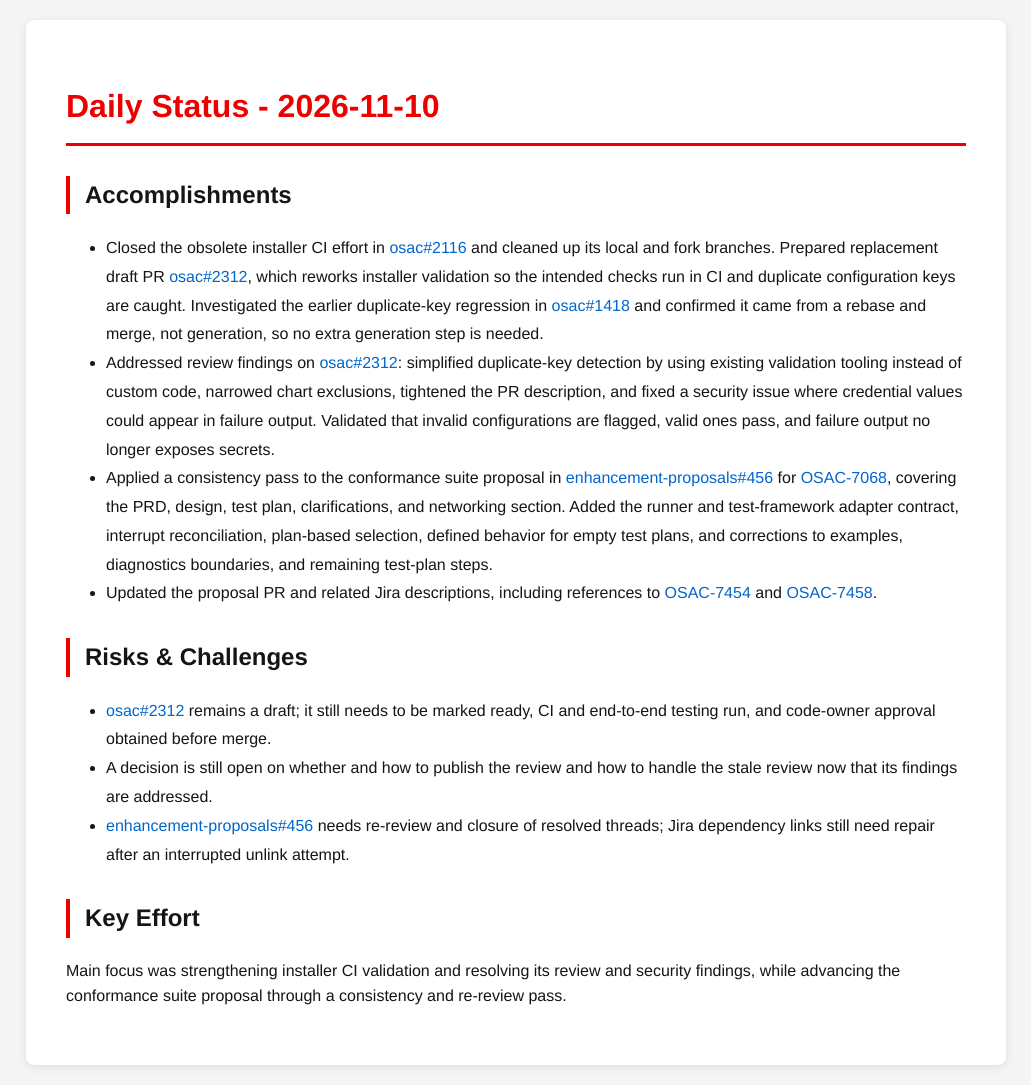
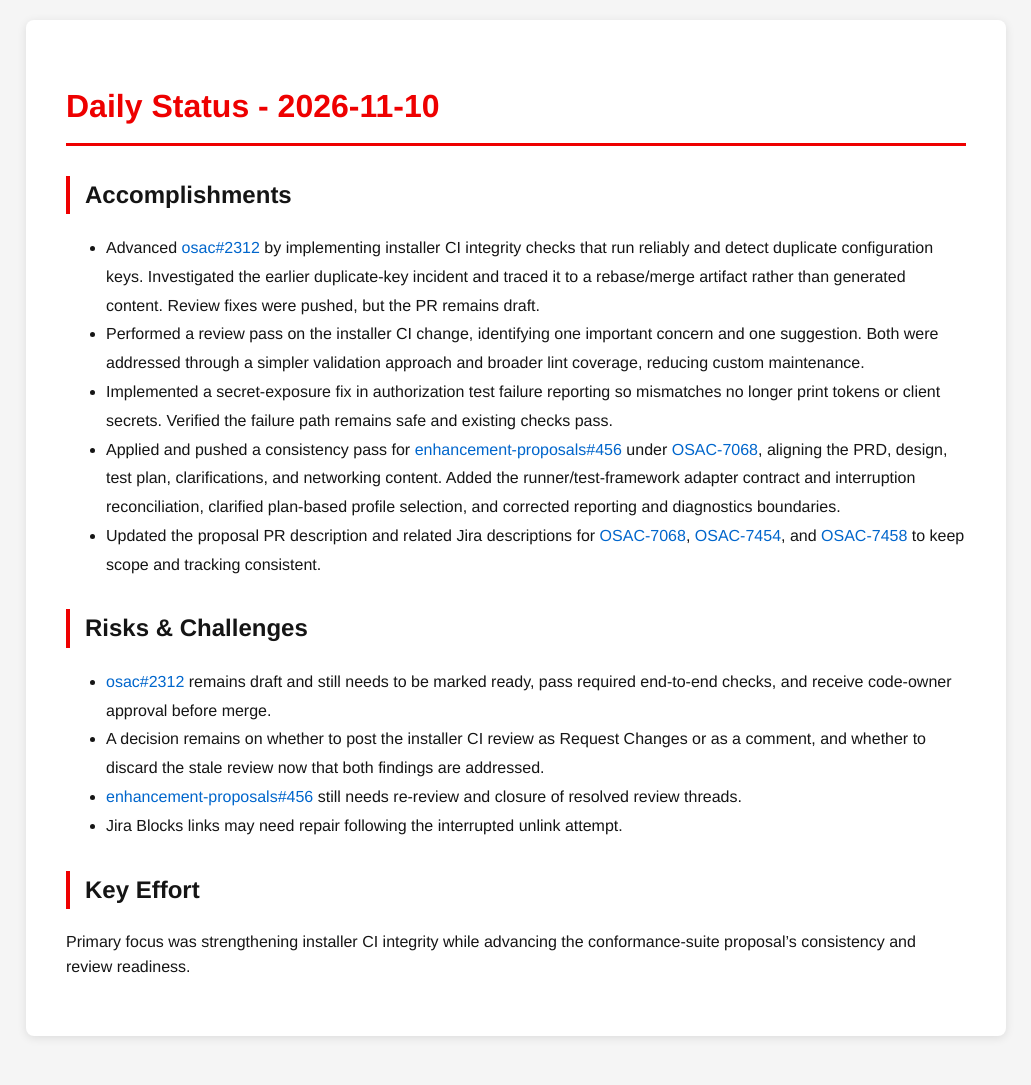
Before and after one commit to tzvatot/daily-status, a Jekyll site: the page built from 2026-11-10.md, in a window 1280 px wide. Shown: the whole page, without its empty margins (124-1155 px from the left). Built offline with Jekyll 4.4.1, drawn with Linux system fonts in a browser that asks for light colours; after the commit the page ends 1056 px from its top, so only the background shows below that.

Commit message:
Daily status update - 2026-11-10

```diff
--- a/2026-11-10.md
+++ b/2026-11-10.md
@@ -7,15 +7,17 @@ date: 2026-11-10
 # Daily Status - 2026-11-10
 
 ## Accomplishments
-- Closed the obsolete installer CI effort in [osac#2116](https://github.com/osac-project/osac/pull/2116) and cleaned up its local and fork branches. Prepared replacement draft PR [osac#2312](https://github.com/osac-project/osac/pull/2312), which reworks installer validation so the intended checks run in CI and duplicate configuration keys are caught. Investigated the earlier duplicate-key regression in [osac#1418](https://github.com/osac-project/osac/pull/1418) and confirmed it came from a rebase and merge, not generation, so no extra generation step is needed.
-- Addressed review findings on [osac#2312](https://github.com/osac-project/osac/pull/2312): simplified duplicate-key detection by using existing validation tooling instead of custom code, narrowed chart exclusions, tightened the PR description, and fixed a security issue where credential values could appear in failure output. Validated that invalid configurations are flagged, valid ones pass, and failure output no longer exposes secrets.
-- Applied a consistency pass to the conformance suite proposal in [enhancement-proposals#456](https://github.com/osac-project/enhancement-proposals/pull/456) for [OSAC-7068](https://redhat.atlassian.net/browse/OSAC-7068), covering the PRD, design, test plan, clarifications, and networking section. Added the runner and test-framework adapter contract, interrupt reconciliation, plan-based selection, defined behavior for empty test plans, and corrections to examples, diagnostics boundaries, and remaining test-plan steps.
-- Updated the proposal PR and related Jira descriptions, including references to [OSAC-7454](https://redhat.atlassian.net/browse/OSAC-7454) and [OSAC-7458](https://redhat.atlassian.net/browse/OSAC-7458).
+- Advanced [osac#2312](https://github.com/osac-project/osac/pull/2312) by implementing installer CI integrity checks that run reliably and detect duplicate configuration keys. Investigated the earlier duplicate-key incident and traced it to a rebase/merge artifact rather than generated content. Review fixes were pushed, but the PR remains draft.
+- Performed a review pass on the installer CI change, identifying one important concern and one suggestion. Both were addressed through a simpler validation approach and broader lint coverage, reducing custom maintenance.
+- Implemented a secret-exposure fix in authorization test failure reporting so mismatches no longer print tokens or client secrets. Verified the failure path remains safe and existing checks pass.
+- Applied and pushed a consistency pass for [enhancement-proposals#456](https://github.com/osac-project/enhancement-proposals/pull/456) under [OSAC-7068](https://redhat.atlassian.net/browse/OSAC-7068), aligning the PRD, design, test plan, clarifications, and networking content. Added the runner/test-framework adapter contract and interruption reconciliation, clarified plan-based profile selection, and corrected reporting and diagnostics boundaries.
+- Updated the proposal PR description and related Jira descriptions for [OSAC-7068](https://redhat.atlassian.net/browse/OSAC-7068), [OSAC-7454](https://redhat.atlassian.net/browse/OSAC-7454), and [OSAC-7458](https://redhat.atlassian.net/browse/OSAC-7458) to keep scope and tracking consistent.
 
 ## Risks & Challenges
-- [osac#2312](https://github.com/osac-project/osac/pull/2312) remains a draft; it still needs to be marked ready, CI and end-to-end testing run, and code-owner approval obtained before merge.
-- A decision is still open on whether and how to publish the review and how to handle the stale review now that its findings are addressed.
-- [enhancement-proposals#456](https://github.com/osac-project/enhancement-proposals/pull/456) needs re-review and closure of resolved threads; Jira dependency links still need repair after an interrupted unlink attempt.
+- [osac#2312](https://github.com/osac-project/osac/pull/2312) remains draft and still needs to be marked ready, pass required end-to-end checks, and receive code-owner approval before merge.
+- A decision remains on whether to post the installer CI review as Request Changes or as a comment, and whether to discard the stale review now that both findings are addressed.
+- [enhancement-proposals#456](https://github.com/osac-project/enhancement-proposals/pull/456) still needs re-review and closure of resolved review threads.
+- Jira Blocks links may need repair following the interrupted unlink attempt.
 
 ## Key Effort
-Main focus was strengthening installer CI validation and resolving its review and security findings, while advancing the conformance suite proposal through a consistency and re-review pass.
+Primary focus was strengthening installer CI integrity while advancing the conformance-suite proposal's consistency and review readiness.
```
